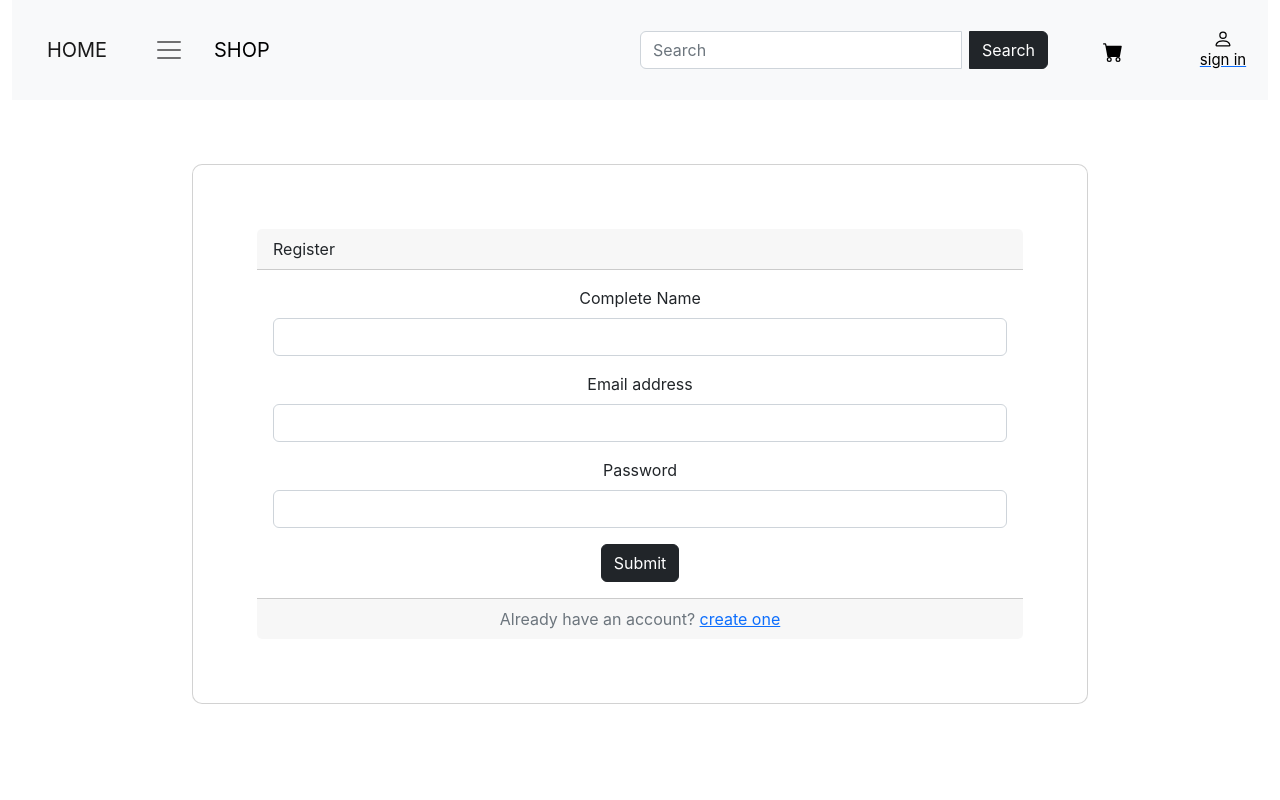
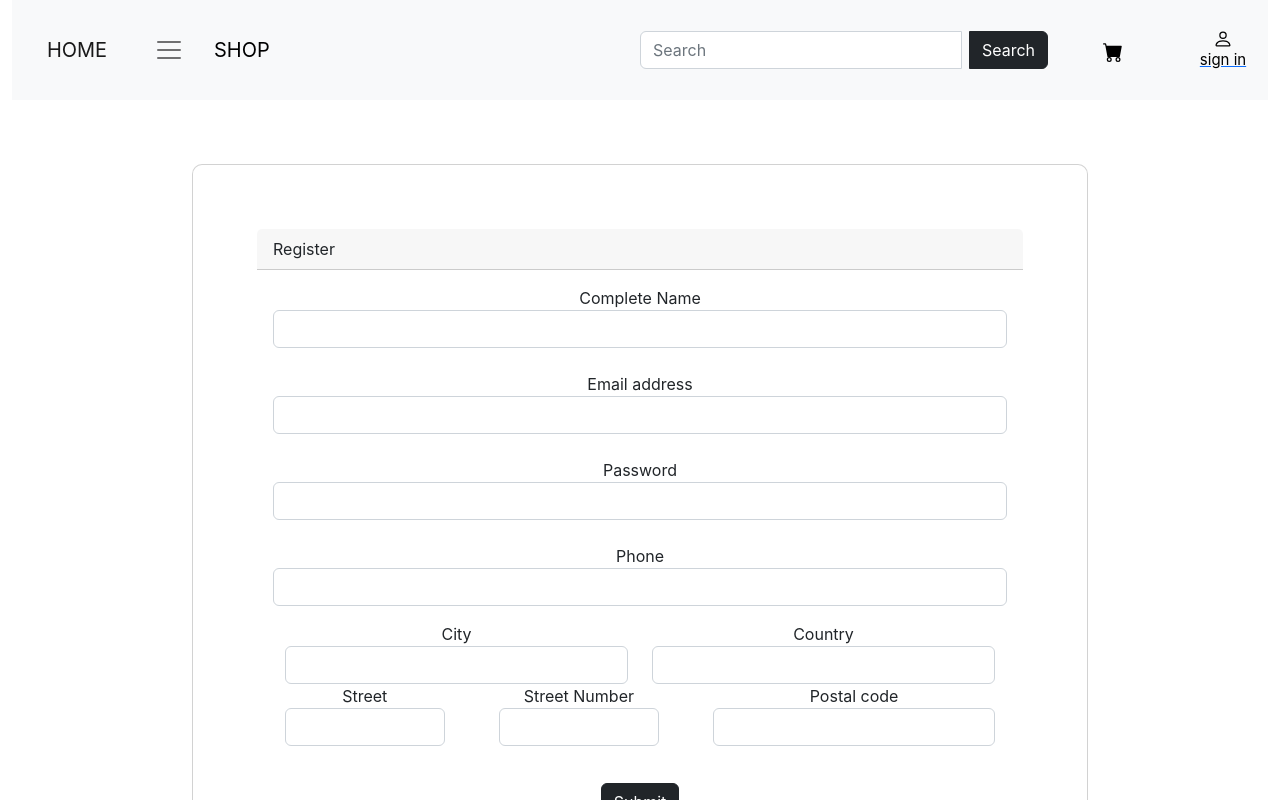
Before and after one commit to pablobarreiro/shootoff, a React (Create React App) app in the folder shoot-off/: page /register in a window 1280 px wide. Shown: the top 800 px of the page. Built offline with nearby package versions, Linux system fonts and the light colour scheme.

Commit message:
login y loout

```diff
--- a/shoot-off/api/models/Users.js
+++ b/shoot-off/api/models/Users.js
@@ -47,7 +47,7 @@ Users.init({
         type: sequelize.INTEGER
     },
     country: {
-        type: sequelize.INTEGER
+        type: sequelize.STRING
     },
     admin: {
         type: sequelize.BOOLEAN
--- a/shoot-off/package.json
+++ b/shoot-off/package.json
@@ -6,6 +6,7 @@
     "@testing-library/jest-dom": "^5.16.4",
     "@testing-library/react": "^13.3.0",
     "@testing-library/user-event": "^13.5.0",
+    "axios": "^0.27.2",
     "bcrypt": "^5.0.1",
     "concurrently": "^7.2.1",
     "cookie-parser": "^1.4.6",
--- a/shoot-off/src/App.js
+++ b/shoot-off/src/App.js
@@ -3,12 +3,12 @@ import "./App.css";
 import Navbar from "./components/Navbar";
 import Footer from "./components/Footer";
 import { Cards } from './components/Cards';
-import { Header } from './components/Header';
 import { Route, Routes } from 'react-router-dom';
 import AuthContext from './context/GlobalState';
 import { Login } from './components/Login';
 import {Register} from "./components/Register";
 import {Cart} from "./components/Cart"
+import {SingleProduct} from "./components/SingleProduct"
 function App() {
 
   return (
@@ -20,6 +20,8 @@ function App() {
           <Route path="/login" element={<Login />} />
           <Route path="/register" element={<Register />} />
           <Route path="/cart" element={<Cart/>}/>
+          <Route path="/product/:id" element={<SingleProduct/>}/>
+
         </Routes>
             <Footer />
 </AuthContext>
--- a/shoot-off/src/components/Cart.js
+++ b/shoot-off/src/components/Cart.js
@@ -1,10 +1,7 @@
 import "../styles/cart.css";
 import { Link } from "react-router-dom";
-import { TbX } from "react-icons/tb";
+import  {IndividualCart} from "./IdividualCart";
 export const Cart = () => {
-  const handleRemove = () => {
-    console.log("se ha removido de favs");
-  };
   const datos = true;
   return (
     <>
@@ -23,47 +20,8 @@ export const Cart = () => {
             </button>
           </Link>
         </div>
-      ) : (<>
-        <div class="card-deck">
-          <div className="card card-fully">
-            <Link to={"/:products"}>
-              <img
-                className="img-fully"
-                src="https://www.armeriacanigo.com.ar/wp-content/uploads/10024_1-324x324.jpg"
-                alt="img.product"
-              ></img>
-            </Link>
-
-            <div className="descricion">
-              <h2 className="card-title">Name product</h2>
-              <figcaption className="card-text">
-                Lorem ipsum dolor sit amet consectetur adipisicing elit.
-                Consectetur ipsum sapiente odit tempore nemo eveniet nihil
-                fugiat vero dicta! Minima, eaque dolore? Quasi sunt aliquid,
-                deleniti beatae assumenda ipsa reprehenderit.
-              </figcaption>
-              <li className="list-group-item">price</li>
-            </div>
-            <ul className=" list-group list-group-flush">
-              <h3 className="list-group-item">price</h3>
-              <button className="remove-btn" onClick={handleRemove}>
-                <li className="list-group-item item">
-                  <TbX />
-                  remove
-                </li>
-              </button>
-            </ul>
-          </div>
-          <div className="card-columns">
-            <div className="card card-sumary">
-              <h2 className="card-title">ORDER SUMMARY</h2>
-              <p className="list-group-item">Subtotal</p>
-              <p className="list-group-item">Shipping</p>
-              <p className="list-group-item">Taxes</p>
-            </div>
-          </div>
-        </div>
-        </>
+      ) : (
+        <IndividualCart/>
       )}
     </>
   );
--- /dev/null
+++ b/shoot-off/src/components/IdividualCart.js
@@ -0,0 +1,69 @@
+import { BsFillTrashFill } from "react-icons/bs";
+import { Link } from "react-router-dom";
+import "../styles/cart.css";
+
+export const IndividualCart = () => {
+  const handleRemove = () => {
+    console.log("se ha removido de favs");
+  };
+
+  return (
+    <>
+    <div className="container inner-page ">
+<table className="table">
+        <thead>
+          <tr>
+            <th className="d-sm-table-cell d-md-none"></th>
+            <th>Producto</th>
+            <th className="d-none d-md-table-cell"></th>
+            <th className="table-qty text-center">Cantidad</th>
+            <th className="d-none d-md-table-cell text-right">Precio Unitario</th>
+            <th className="text-right pr-5 pr-md-3">Subtotal</th>
+            <th>
+              <Link to={"/checkout"}>
+                  <button className="btn btn-dark  ">
+                  <p className="checkout">Checkout</p>
+                  </button>
+                </Link>
+            </th>
+
+          </tr>
+        </thead>
+
+        <tbody>
+          <tr>
+            <td className="d-none d-md-table-cell">
+              <Link to={"/product/:id"}>
+                <img
+                  className="img-fully"
+                  src="https://www.armeriacanigo.com.ar/wp-content/uploads/10024_1-324x324.jpg"
+                  alt="img.product"
+                ></img>
+              </Link>
+            </td>
+            <td className="pr-0 pr-md-2">
+              <h3>Product name</h3>
+            </td>
+            <td className="pr-0 pr-md-2"></td>
+            <td className="d-none d-md-table-cell text-right">
+              <span className="order-product-price">$54.500</span>
+            </td>
+            <td className="text-right pr-5 pr-md-3">
+              <span className="order-product-subtotal">$54.500</span>
+            </td>
+            <th>
+               <button className="remove-btn" onClick={handleRemove}>
+                <li className="list-group-item item">
+                  <BsFillTrashFill />
+                </li>
+              </button>
+            </th>
+
+
+          </tr>
+        </tbody>
+      </table>
+      </div>
+    </>
+  );
+};
--- a/shoot-off/src/components/Navbar.js
+++ b/shoot-off/src/components/Navbar.js
@@ -1,9 +1,24 @@
 import "../styles/navbar.css";
+import axios from "axios";
 import useInput from "../commons/useInput";
-import { Link } from "react-router-dom";
+import { Link, useNavigate } from "react-router-dom";
 import { BsCartFill, BsPerson } from "react-icons/bs";
+import { useContext } from "react";
+import { AuthContext } from "../context/GlobalState";
+
+
 const Navbar = () => {
+  const navegate= useNavigate()
+  const { user,toggleAuth } = useContext(AuthContext);
   const busqueda = useInput("");
+
+  const logOut =()=>{
+axios.post("api/user/logout").then(()=>{
+  toggleAuth(null)
+  navegate("/")
+} )
+  }
+
  const navbarSearch=(e)=>{
 
    e.preventDefault()
@@ -62,13 +77,24 @@ const Navbar = () => {
                 <BsCartFill />
               </button>
             </Link>
+
             {/* {logging-botton} */}
-            <Link to={"/login"}>
+            {user? (
+              <>
+              <button className="botton-login" onClick={logOut}>
+                <div className="botton-descrition">log-Out</div>
+                  </button>
+              <div className="botton-descrition"> {user.user_name}</div>
+
+              </>
+            ):
+              <Link to={"/login"}>
               <button className="botton-login">
                 <BsPerson />
                 <div className="botton-descrition">sign in</div>
               </button>
-            </Link>
+            </Link>}
+
           </div>
 
       </nav>  </div>
--- a/shoot-off/src/components/Register.js
+++ b/shoot-off/src/components/Register.js
@@ -1,21 +1,41 @@
 import React from "react";
+import axios from "axios";
 import "../styles/login.css";
 import useInput from "../commons/useInput";
-import { Link } from "react-router-dom";
+import { Link,useNavigate } from "react-router-dom";
+import { AuthContext } from "../context/GlobalState";
+import { useContext } from "react";
 
 export const Register = () => {
+  const navegate = useNavigate();
   const email = useInput("");
   const password = useInput("");
-  const name =useInput("")
+  const name = useInput("");
+  const Street = useInput("");
+  const phone = useInput("");
+  const streetNumber = useInput("");
+  const city = useInput("");
+  const postalCode = useInput("");
+  const country = useInput("");
+
+  const { toggleAuth } = useContext(AuthContext);
 
   const handleSumit = (e) => {
     e.preventDefault();
-
-    // axios.post("ruta para confirmar un usurio", {
-    //   email: email["state"],
-    //   password: password["state"],
-    // }).then((data)=>{}
-    // }).catch(err=>console.log(err))
+    axios.post("api/user/register", {
+      user_name: name.state,
+      email: email.state,
+      password: password.state,
+      street: Street.state,
+      phone: Number(phone.state),
+      street_number:Number(streetNumber.state),
+      city: city.state,
+      postal_code: Number(postalCode.state),
+      country: country.state,
+    }) .then((res) => res.data).then(regUser=>{
+      toggleAuth(regUser);
+      navegate("/");
+    })
   };
 
   return (
@@ -24,28 +44,26 @@ export const Register = () => {
         <div className="card-header">Register</div>
         <div className="card-body">
           <form onSubmit={handleSumit}>
-
             <div className="mb-3">
               <label id=" card-title" className="form-label">
                 Complete Name
+                <input type="text" className="form-control" {...name} />
               </label>
-              <input type="text" className="form-control"  {...name}/>
             </div>
             <div className="mb-3">
               <label id="exampleInputEmail1 card-title" className="form-label">
                 Email address
-              </label>
                 <input
                   type="email"
                   className="form-control"
                   id="exampleInputEmail1"
                   {...email}
                 />
+              </label>
             </div>
             <div className="mb-3">
             <label id="exampleInputPassword1" className="form-label">
               Password
-              </label>
               <input
                 type="password"
                 className="form-control"
@@ -53,15 +71,57 @@ export const Register = () => {
                 autoComplete="true"
                 {...password}
               />
+            </label></div>
+
+            <div className="mb-3">
+
+                <label id="card-title">
+                  Phone
+                  <input type="number" className="form-control" {...phone} />
+                </label>
+
             </div>
-            <button type="submit" className="btn btn-dark">
+
+
+              <div className="row mx-auto">
+
+                <div className="col-6">
+                  <label id=" card-title">City</label>
+                  <input type="text" className="form-control" {...city} />
+                </div>
+                <div className="col-6">
+                  <label id=" card-title">Country</label>
+                  <input type="text" className="form-control" {...country} />
+                </div>
+                </div>
+                <div className="row mx-auto">
+                <div className="col-3">
+                  <label id=" card-title">Street</label>
+                  <input type="text" className="form-control" {...Street} />
+                </div>
+                <div className="col-3">
+                  <label id=" card-title">Street Number</label>
+                  <input
+                    type="text"
+                    className="form-control"
+                    {...streetNumber}
+                  />
+                </div>
+
+                <div className="col-5">
+                  <label id=" card-title">Postal code</label>
+                  <input type="text" className="form-control" {...postalCode} />
+
+              </div>
+
+              </div>
+            <button type="submit" className="btn btn-dark btn-sumit">
               Submit
             </button>
           </form>
         </div>
         <div className="card-footer text-muted">
-
-          Already have an account? <Link to="/login"> create one </Link>
+          Already have an account? <Link to="/login"> login </Link>
         </div>
       </div>
     </>
--- a/shoot-off/src/components/SingleProduct.js
+++ b/shoot-off/src/components/SingleProduct.js
@@ -21,7 +21,7 @@ const products = [
 // let btns = document.querySelector(".btnContainer")
 
 
-const SingleProduct = () => {
+export const SingleProduct = () => {
 
 
     return (
@@ -55,5 +55,3 @@ const SingleProduct = () => {
         </>
     )
 }
-
-export default SingleProduct;
--- a/shoot-off/src/styles/cart.css
+++ b/shoot-off/src/styles/cart.css
@@ -3,8 +3,10 @@
    max-width: 10%;
 }
 .img-fully{
-   margin: auto;
-    min-width: 50%;
+
+   height: 100px;
+   width: 100px;
+    min-width: 10%;
 }
 .card-text{
     font-size:x-large;
@@ -15,15 +17,7 @@
     flex-direction: column;
     align-items: center;
 }
-.card-fully{
-    border-left: none;
-    border-right:none ;
-    margin: 5% auto;
-    display: flex;
-    flex-direction: column;
-    align-items: stretch;
-    max-width: 50%;
-}
+
 .remove-btn{
     background: none;
     border: none;
@@ -47,13 +41,19 @@
     max-width: 60%;
 }
 .card-sumary{
-    margin: 50% 10%;
+    margin: 2%;
     border-left: none;
     border-right:none ;
-    max-width: 100%;
+    max-width: 85%;
     padding: 10px;
     background-color: ghostwhite;
+    align-items: center;
+    text-align: center;
 }
 .listgroup{
     border: none;
 }
+
+.checkout{
+    margin-bottom: 0px;
+}
--- a/shoot-off/src/styles/login.css
+++ b/shoot-off/src/styles/login.css
@@ -6,3 +6,20 @@
     display: flex;
     margin: 5% auto;
 }
+.row{
+    justify-content: space-between;
+}
+.btn.btn-sumit{
+    margin-top: 5%;
+}
+.container.inner-page{
+margin-top:5%;
+}
+.mb-3{
+    display: flex;
+    justify-content: space-between;
+    align-items: stretch;
+    align-content: stretch;
+    flex-wrap: wrap;
+    flex-direction: column;
+}
```
Also changed, not shown: shoot-off/api/routes/user.js (+5 -2 lines), shoot-off/src/components/Login.js (+24 -16 lines), 1 other file (tests, documents, lock files or other folders). Lines whose indentation alone changed are shown as unchanged.
